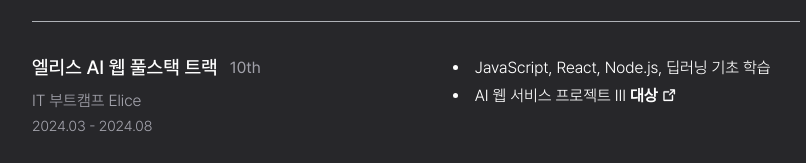
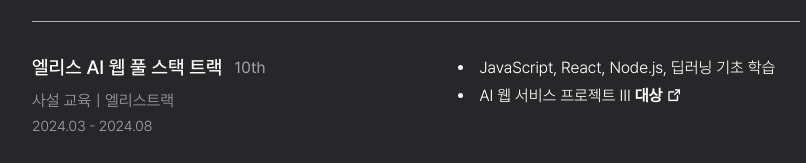
Before and after one commit to nagyeongyun/portfolio, a React (Create React App) app: page / in a window 1280 px wide. Shown: the part 2626-2789 px from the top of the page, without its empty margins (224-1030 px from the left). Built offline with nearby package versions, Linux system fonts and the light colour scheme.

Commit message:
design: 내용 수정

```diff
--- a/src/pages/Education.tsx
+++ b/src/pages/Education.tsx
@@ -25,9 +25,9 @@
       <div className="flex flex-col md:flex-row">
         <div className="flex-none md:pr-[12rem] md:mb-0 mb-4">
           <SectionSubTitle
-            title="엘리스 AI 웹 풀스택 트랙"
+            title="엘리스 AI 웹 풀 스택 트랙"
             sub="10th"
-            content="IT 부트캠프 Elice"
+            content="사설 교육ㅣ엘리스트랙"
             startDate="2024.03"
             endDate="2024.08"
           />
```
